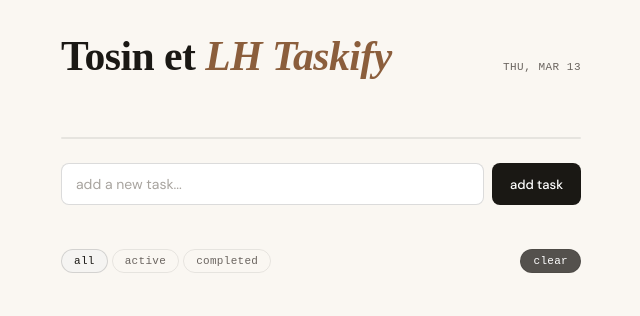
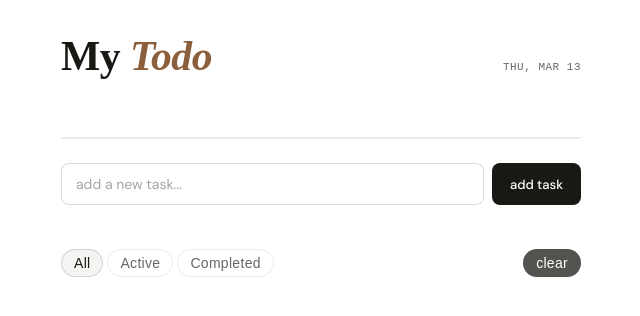
Before and after one commit to LawalH-DCoder/Todo-App, a plain HTML site: page index.html in a window 1280 px wide. Shown: the whole page, without its empty margins (319-959 px from the left). Drawn offline with Linux system fonts and the light colour scheme; a web font is replaced by a local one.

Commit message:
feat:updated

```diff
--- a/index.html
+++ b/index.html
@@ -20,7 +20,7 @@
     <main class="app">
       <div class="header">
         <div class="header-top">
-          <h1 class="title">Tosin et <em>LH Taskify</em></h1>
+          <h1 class="title">My <em>Todo</em></h1>
           <div class="date-label">THU, MAR 13</div>
         </div>
       </div>
@@ -45,11 +45,11 @@
       <div class="toast-message"></div>
 
       <div class="filters">
-        <button class="filter-btn active" data-filter="all">all</button>
+        <button class="filter-btn active" data-filter="all">All</button>
 
-        <button class="filter-btn" data-filter="active">active</button>
+        <button class="filter-btn" data-filter="active">Active</button>
 
-        <button class="filter-btn" data-filter="completed">completed</button>
+        <button class="filter-btn" data-filter="completed">Completed</button>
 
         <button class="filter-btn clear-completed">clear</button>
       </div>
--- a/style.css
+++ b/style.css
@@ -14,7 +14,6 @@
 
 body {
   font-family: "DM Sans", sans-serif;
-  background: var(--bg-page);
   min-height: 100vh;
 }
 
@@ -127,8 +126,7 @@ body {
   margin-bottom: 1.25rem;
 }
 .filter-btn {
-  font-family: "DM Mono", monospace;
-  font-size: 11px;
+  font-size: 14px;
   letter-spacing: 0.3px;
   background: none;
   border: 0.5px solid var(--border-light);
@@ -148,6 +146,7 @@ body {
   display: flex;
   flex-direction: column;
   gap: 6px;
+  padding-left:0;
 }
 .task-item {
   background: var(--bg-primary);
```
